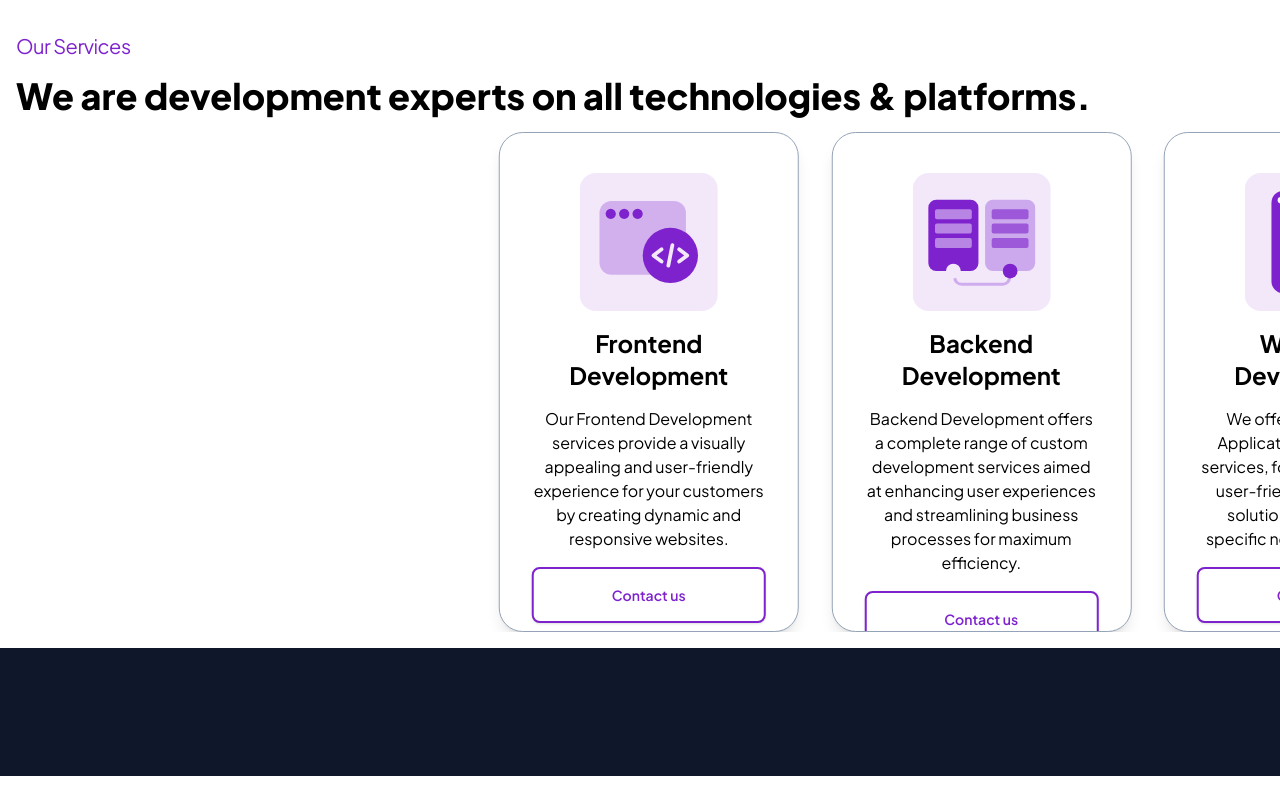
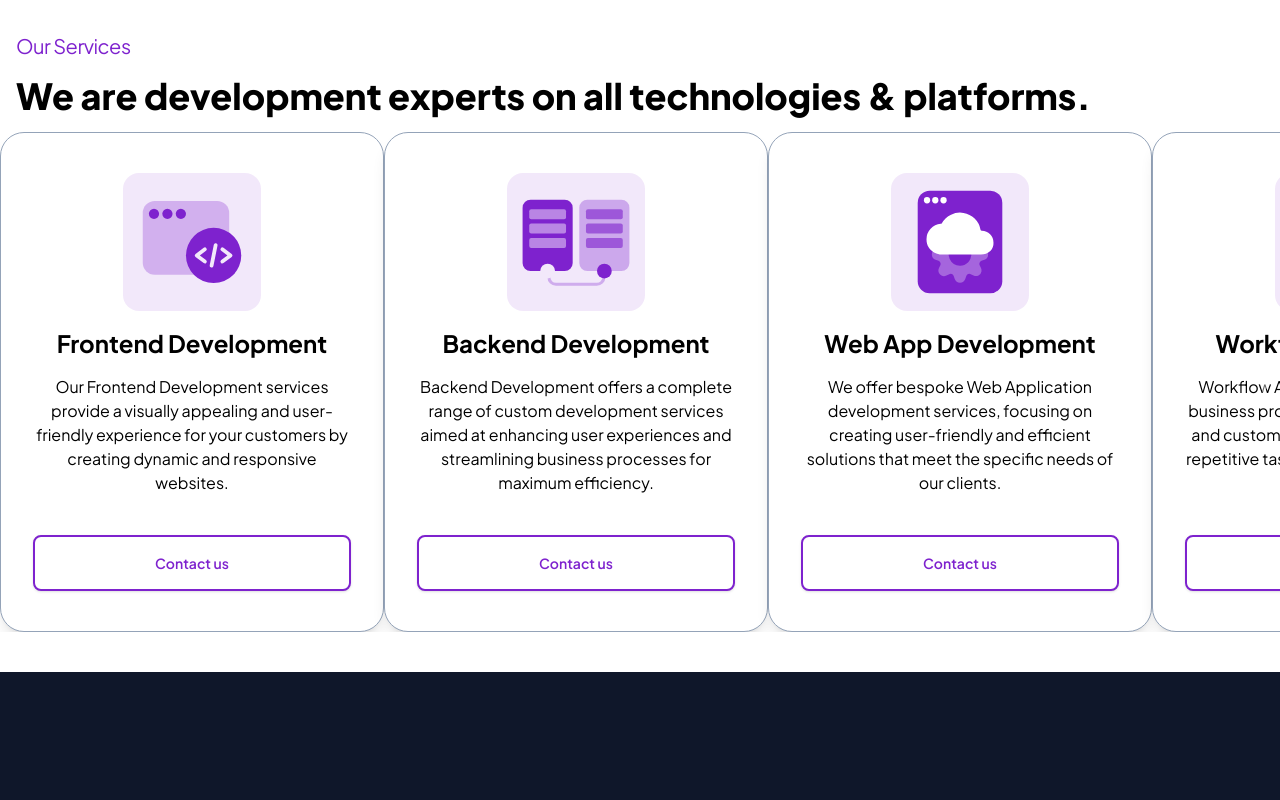
Before and after one commit to DevArk-Solutions/Website, a Next.js app: page / in a window 1280 px wide. Shown: the part 893-1693 px from the top of the page. Before the commit the page ends 1669 px from the top, so only its background shows below. Built offline with nearby package versions, Linux system fonts and the light colour scheme; no server answers.

Commit message:
Better Carousel

```diff
--- a/package.json
+++ b/package.json
@@ -23,6 +23,7 @@
         "preact": "^10.11.3",
         "react": "18.2.0",
         "react-dom": "18.2.0",
+        "react-responsive-carousel": "^3.2.23",
         "swiper": "^9.1.0",
         "typescript": "4.9.4"
     },
--- a/src/components/cards/TemplateCard.tsx
+++ b/src/components/cards/TemplateCard.tsx
@@ -11,7 +11,7 @@ export const TemplateCard: ComponentWithChildren<{
     return (
         <div
             className={
-                "flex  h-[500px] min-w-[300px] flex-col items-center gap-4 overflow-hidden rounded-3xl border-[0.5px] border-slate-400 bg-white px-8 py-10 text-center shadow-lg"
+                "flex  h-[500px] min-w-[350px] max-w-[400px] flex-col items-center gap-4 overflow-hidden rounded-3xl border-[0.5px] border-slate-400 bg-white px-8 py-10 text-center shadow-lg"
             }
         >
             <div className="">{image}</div>
--- a/src/components/sections/ServiceSection.tsx
+++ b/src/components/sections/ServiceSection.tsx
@@ -1,8 +1,7 @@
 import ComponentWithChildren from "../../types/ComponentWithChildren";
 import { Swiper, SwiperSlide } from "swiper/react";
 import { TemplateCard } from "../cards/TemplateCard";
-// Import Swiper styles
-import "swiper/swiper.min.css";
+import "react-responsive-carousel/lib/styles/carousel.min.css";
 
 import FrontendIconImage from "../svgs/FrontendIconImage";
 import BackendIconImage from "../svgs/BackendIconImage";
@@ -10,6 +9,7 @@ import WebAppIconImage from "../svgs/WebAppIconImage";
 import WorkflowAutomationIconImage from "../svgs/WorkflowAutomationIconImage";
 import DatabaseIconImage from "../svgs/DatabaseIconImage";
 import CloudServerIconImage from "../svgs/CloudServerIconImage";
+import { Carousel } from "react-responsive-carousel";
 
 export const ServiceSection: ComponentWithChildren = () => {
     return (
@@ -20,71 +20,46 @@ export const ServiceSection: ComponentWithChildren = () => {
                     We are development experts on all technologies & platforms.
                 </h1>
             </div>
-            <Swiper
-                breakpoints={{
-                    320: {
-                        slidesPerView: 1.5,
-                        spaceBetween: 20,
-                    },
-                    640: {
-                        slidesPerView: 2,
-                        spaceBetween: 40,
-                    },
-                    768: {
-                        slidesPerView: 2,
-                        spaceBetween: 50,
-                    },
-                    1024: {
-                        slidesPerView: 4,
-                        spaceBetween: 50,
-                    },
-                }}
-                centeredSlides={true}
+            <Carousel
                 className="mt-4 px-4 md:px-0"
+                centerMode={true}
+                centerSlidePercentage={30}
+                swipeable
+                emulateTouch
+                showStatus={false}
+                showIndicators={false}
             >
-                <SwiperSlide>
                 <TemplateCard
                     title="Frontend Development"
                     description="Our Frontend Development services provide a visually appealing and user-friendly experience for your customers by creating dynamic and responsive websites."
                     image={<FrontendIconImage />}
                 />
-                </SwiperSlide>
-                <SwiperSlide>
                 <TemplateCard
                     title="Backend Development"
                     description="Backend Development offers a complete range of custom development services aimed at enhancing user experiences and streamlining business processes for maximum efficiency."
                     image={<BackendIconImage />}
                 />
-                </SwiperSlide>
-                <SwiperSlide>
                 <TemplateCard
                     title="Web App Development"
                     description="We offer bespoke Web Application development services, focusing on creating user-friendly and efficient solutions that meet the specific needs of our clients."
                     image={<WebAppIconImage />}
                 />
-                </SwiperSlide>
-                <SwiperSlide>
                 <TemplateCard
                     title="Workflow Automation"
                     description="Workflow Automation streamlines your business processes, improving efficiency and customer experience by automating repetitive tasks and reducing human error."
                     image={<WorkflowAutomationIconImage />}
                 />
-                </SwiperSlide>
-                <SwiperSlide>
                 <TemplateCard
                     title="Database & Data Science"
                     description="Our databases and data science services provide comprehensive and data-driven solutions for businesses to optimize their operations and make data-driven decisions."
                     image={<DatabaseIconImage />}
                 />
-                </SwiperSlide>
-                <SwiperSlide>
                 <TemplateCard
                     title="Servers & Cloud Infrastructure"
                     description="Servers & Cloud Infrastructure offers customized and secure solutions for businesses to store and manage their data in a scalable and reliable cloud environment."
                     image={<CloudServerIconImage />}
                 />
-                </SwiperSlide>
-            </Swiper>
+            </Carousel>
         </section>
     );
 };
```
Also changed, not shown: 1 other file (tests, documents, lock files or other folders). Lines whose indentation alone changed are shown as unchanged.
